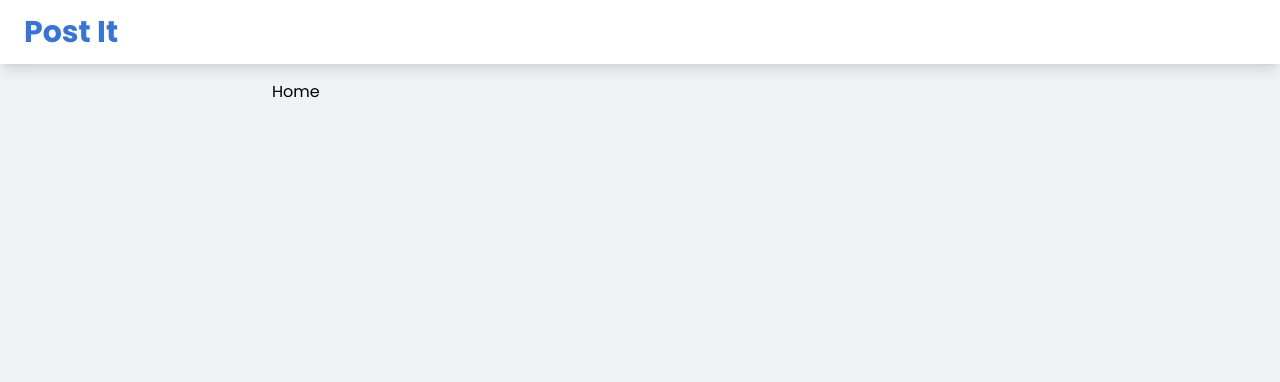
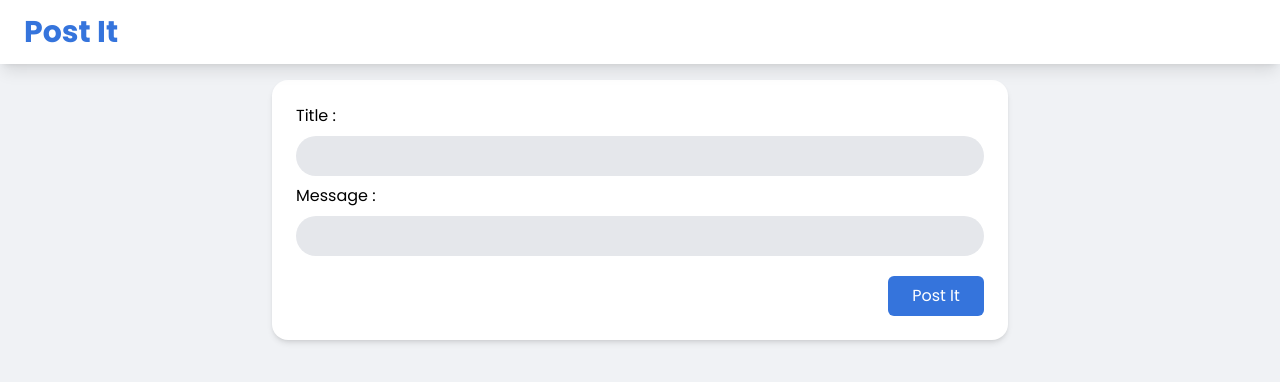
Before and after one commit to papob-boonpat/posts, a React (Create React App) app: page / in a window 1280 px wide. Shown: the top 382 px of the page. Built offline with nearby package versions, Linux system fonts and the light colour scheme.

Commit message:
Post Field Card, extend color

```diff
--- a/src/components/Layout.tsx
+++ b/src/components/Layout.tsx
@@ -4,7 +4,7 @@ import { Outlet } from "react-router-dom";
 function Layout() {
   return (
     <div>
-      <nav className="sticky top-0 h-16 w-full bg-white shadow-lg flex items-center px-6 text-[#3574DC]">
+      <nav className="sticky top-0 h-16 w-full bg-white shadow-lg flex items-center px-6 text-main">
         <h1 className="text-3xl font-bold">Post It</h1>
       </nav>
       <main className="w-full max-w-3xl p-4 mx-auto">
--- /dev/null
+++ b/src/components/PostFieldCard.tsx
@@ -0,0 +1,27 @@
+import React from "react";
+
+function PostFieldCard() {
+  return (
+    <div className="bg-white p-6 rounded-2xl shadow-md">
+      <form className="w-full flex flex-col gap-2" action="">
+        <label>Title :</label>
+        <input
+          className="w-full bg-gray-200 h-10 rounded-full focus:outline-none hover:bg-gray-300 px-4"
+          type="text"
+        />
+        <label>Message :</label>
+        <input
+          className="w-full bg-gray-200 h-10 rounded-full focus:outline-none hover:bg-gray-300 px-4"
+          type="text"
+        />
+        <div className="flex justify-end">
+          <button className="bg-main rounded-md h-10 w-24 text-white mt-3">
+            Post It
+          </button>
+        </div>
+      </form>
+    </div>
+  );
+}
+
+export default PostFieldCard;
--- a/src/pages/Home.tsx
+++ b/src/pages/Home.tsx
@@ -1,7 +1,12 @@
 import React from "react";
+import PostFieldCard from "../components/PostFieldCard";
 
 function Home() {
-  return <div>Home</div>;
+  return (
+    <div>
+      <PostFieldCard />
+    </div>
+  );
 }
 
 export default Home;
--- a/tailwind.config.js
+++ b/tailwind.config.js
@@ -2,7 +2,11 @@
 module.exports = {
   content: ["./src/**/*.{js,jsx,ts,tsx}"],
   theme: {
-    extend: {},
+    extend: {
+      colors: {
+        main: "#3574DC",
+      },
+    },
   },
   plugins: [],
 };
```
